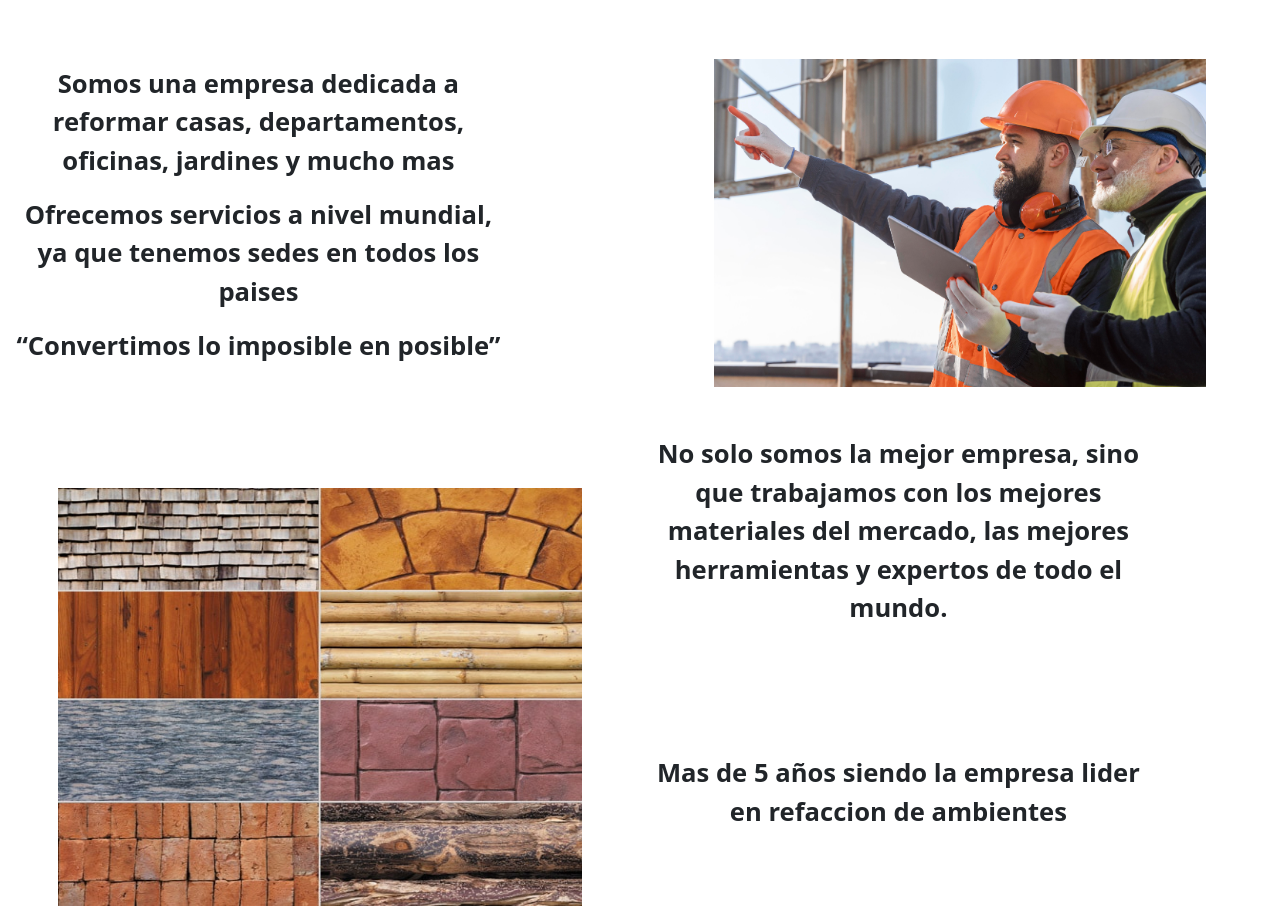
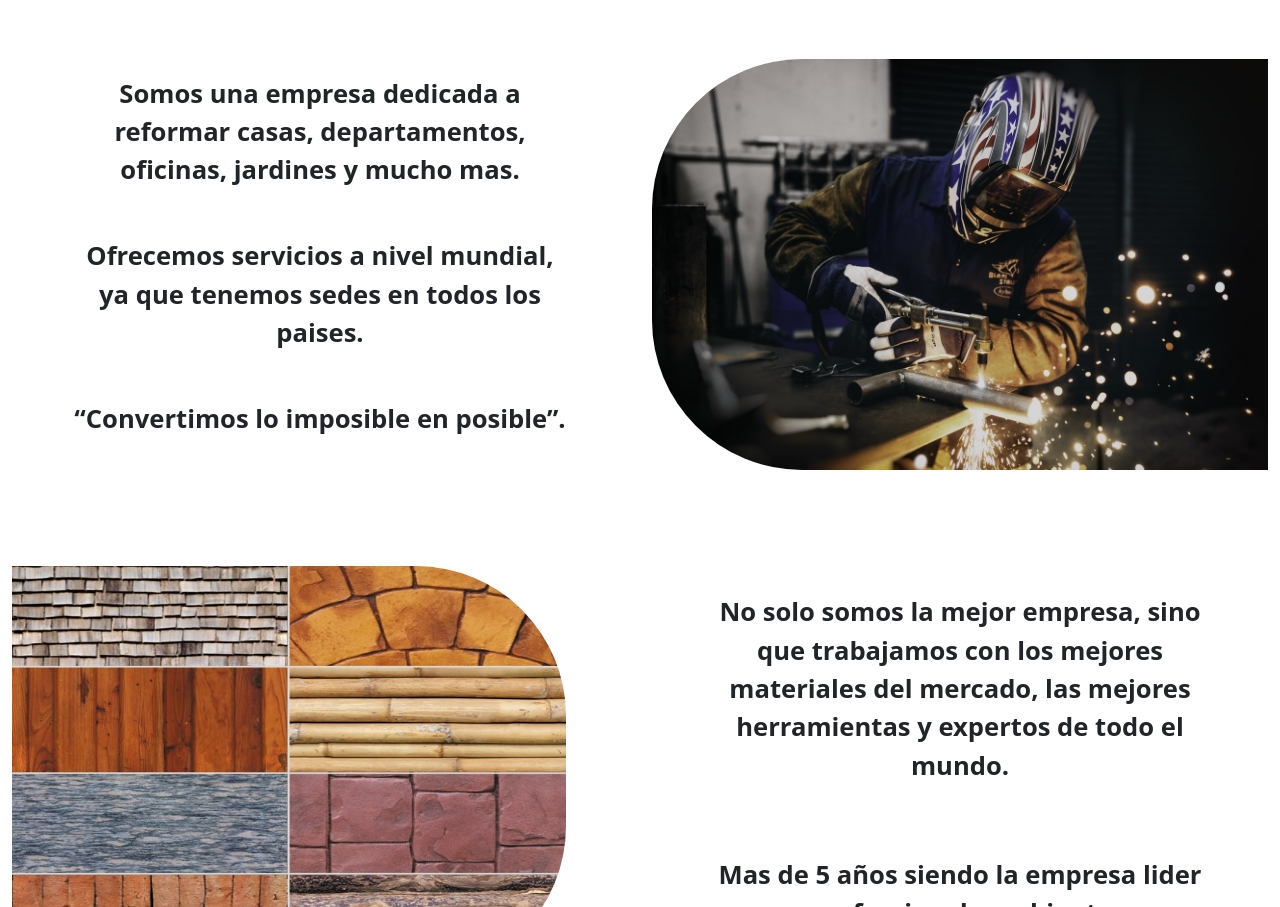
Before and after one commit to ElTomyy/PreEntrega3-Irigoyen, a plain HTML site: page index.html in a window 1280 px wide. Shown: the part 45-952 px from the top of the page. Drawn offline with Linux system fonts and the light colour scheme.

Commit message:
Fate index & peguntas finish

```diff
--- a/css/style.css
+++ b/css/style.css
@@ -35,7 +35,7 @@
 
 .header__img__second{
     max-height: 80%;
-    width: 85%;
+    width: 100%;
 }
 
 .header__p{
@@ -47,10 +47,12 @@
 }
 
 .preg__header__h1{
+    display: inline;
     width: fit-content;
     margin: 0px;
     justify-self: center;
     text-decoration: underline;
+    font-size: 140%;
 }
 
 .preg__header__content{
@@ -109,6 +111,8 @@
     .header__div__p.flex-column{
         display: grid !important;
         max-width: 80%;
+        align-items: center;
+        justify-items: center;
     }
 
     .header__p{
@@ -117,16 +121,30 @@
         text-align: center;
     }
 
+    .main__header{
+        justify-content: end;
+    }
+
+    .header__img{
+        width: 100%;
+        height: auto;
+        border-radius: 150px 0px 0px 150px;
+        padding-top: 0px;
+    }
+
+    .header__img__second{
+        max-height: 410px;
+        border-radius: 0px 150px 150px 0px;
+        width: 90%;
+    }
+
+
     .preg__header{
         display: grid;
     }
 
     .preg__header__h1{
-        width: fit-content;
-        margin: 0px;
-        display: inline;
-        justify-self: center;
-        text-decoration: underline;
+        font-size: 250%;
     }
 
     .preg__header__content{
@@ -144,12 +162,6 @@
         font-size: 120%;
     }
 
-    .header__img{
-        width: 80%;
-        height: auto;
-        padding-top: 0px;
-    }
-
     /* Footer */
 
     .footer__p{
--- a/index.html
+++ b/index.html
@@ -36,19 +36,19 @@
       </div>
     </nav>
 
-    <div class="header__content container-fluid pt-5 d-flex align-items-center justify-content-center">
+    <div class="header__content container-fluid pt-5 pb-5 d-flex align-items-center justify-content-center">
       <div class="row">
 
         <!-- texto -->
-        <div class="col-12 col-sm-6 d-flex flex-column justify-content-center">
-          <p class="header__p">Somos una empresa dedicada a reformar casas, departamentos, oficinas, jardines y mucho mas</p>
-          <p class="header__p">Ofrecemos servicios a nivel mundial, ya que tenemos sedes en todos los paises</p>
-          <p class="header__p">“Convertimos lo imposible en posible”</p>
+        <div class="header__div__p col-12 col-sm-6 d-flex flex-column justify-content-center">
+          <p class="header__p">Somos una empresa dedicada a reformar casas, departamentos, oficinas, jardines y mucho mas.</p>
+          <p class="header__p">Ofrecemos servicios a nivel mundial, ya que tenemos sedes en todos los paises.</p>
+          <p class="header__p">“Convertimos lo imposible en posible”.</p>
         </div>
 
         <!-- imagen -->
-        <div class="col-12 col-sm-6 d-flex align-items-center justify-content-center">
-          <img class="header__img img-fluid" src="assets/images/cerrar-hombres-trabajo-laptop.jpg" alt="Obreros trabajando">
+        <div class="main__header col-12 col-sm-6 d-flex">
+          <img class="header__img img-fluid" src="assets/images/Obrero-trabajando-2.jpg" alt="Obreros trabajando">
         </div>
 
       </div>
@@ -59,12 +59,12 @@
 
         <!-- texto -->
         <div class="header__div__p col-12 col-sm-6 d-flex flex-column justify-content-center">
-          <p class="header__p">No solo somos la mejor empresa, sino que trabajamos con los mejores materiales del mercado, las mejores herramientas y expertos de todo el mundo. </p>
-          <p class="header__p">Mas de 5 años siendo la empresa lider en refaccion de ambientes </p>
+          <p class="header__p">No solo somos la mejor empresa, sino que trabajamos con los mejores materiales del mercado, las mejores herramientas y expertos de todo el mundo.</p>
+          <p class="header__p">Mas de 5 años siendo la empresa lider en refaccion de ambientes.</p>
         </div>
 
         <!-- imagen -->
-        <div class="col-12 col-sm-6 d-flex align-items-center justify-content-center header__order">
+        <div class="col-12 col-sm-6 d-flex header__order">
           <img class="header__img__second img-fluid" src="assets/images/Materiales-de-construccion.jpg" alt="Obreros trabajando">
         </div>
 
```
Also changed, not shown: assets/images/Obrero-trabajando-2.jpg (added).
